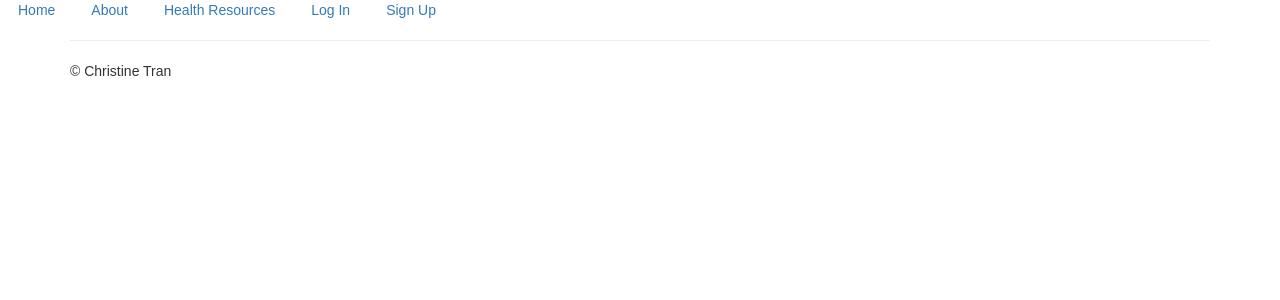
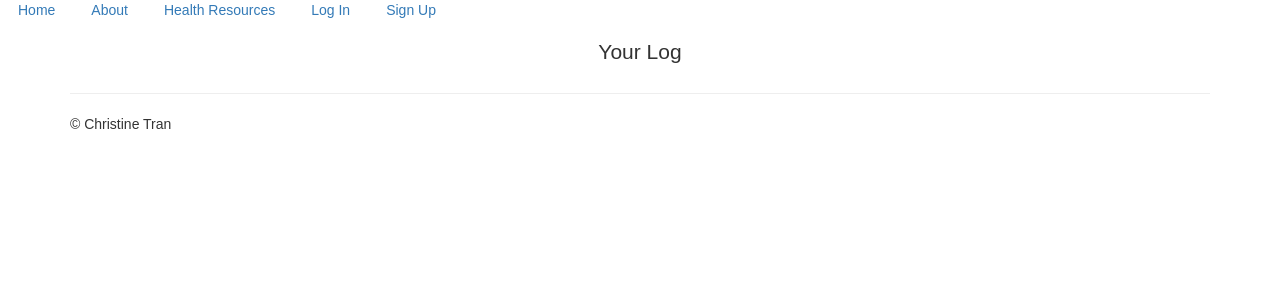
Before and after one commit to celestinosalim/SelfCare-C, a React (Create React App) app: page /entries in a window 1280 px wide. Shown: the top 300 px of the page. Built offline with nearby package versions, Linux system fonts and the light colour scheme.

Commit message:
added Users Entries for their log as Routes and page

```diff
--- a/src/Routes.js
+++ b/src/Routes.js
@@ -7,6 +7,7 @@ import HealthResources from './components/shared/HealthResources';
 import About from './container/About';
 import Login from './container/Login';
 import Signup from './container/SignUp';
+import UserEntries from './container/users/UserEntries';
 import UserProfile from './components/users/UserProfile';
 import Footer from './components/shared/Footer';
 
@@ -24,6 +25,7 @@ class Routes extends Component {
           <Route exact path="/login" component={Login} />
           <Route exact path="/signup" component={Signup} />
           <Route exact path="/user_profile" component={UserProfile} />
+          <Route exact path="/entries" component={UserEntries} />
         </Switch>
         <Footer />
       </div>
--- /dev/null
+++ b/src/container/users/UserEntries.js
@@ -0,0 +1,25 @@
+import React, { Component } from 'react';
+
+class UserEntries extends Component {
+  // componentDidMount() {
+  //
+  // }
+
+  render(){
+    return (
+      <div className="bodyContainer">
+        <div className="App">
+          <h1 className="App-title">Your Log</h1>
+        </div>
+        <div className="UserEntries">
+          <div className="AttrTitle">
+          </div>
+          <div className="AttrList">
+          </div>
+        </div>
+      </div>
+    )
+  }
+};
+
+export default UserEntries;
```
